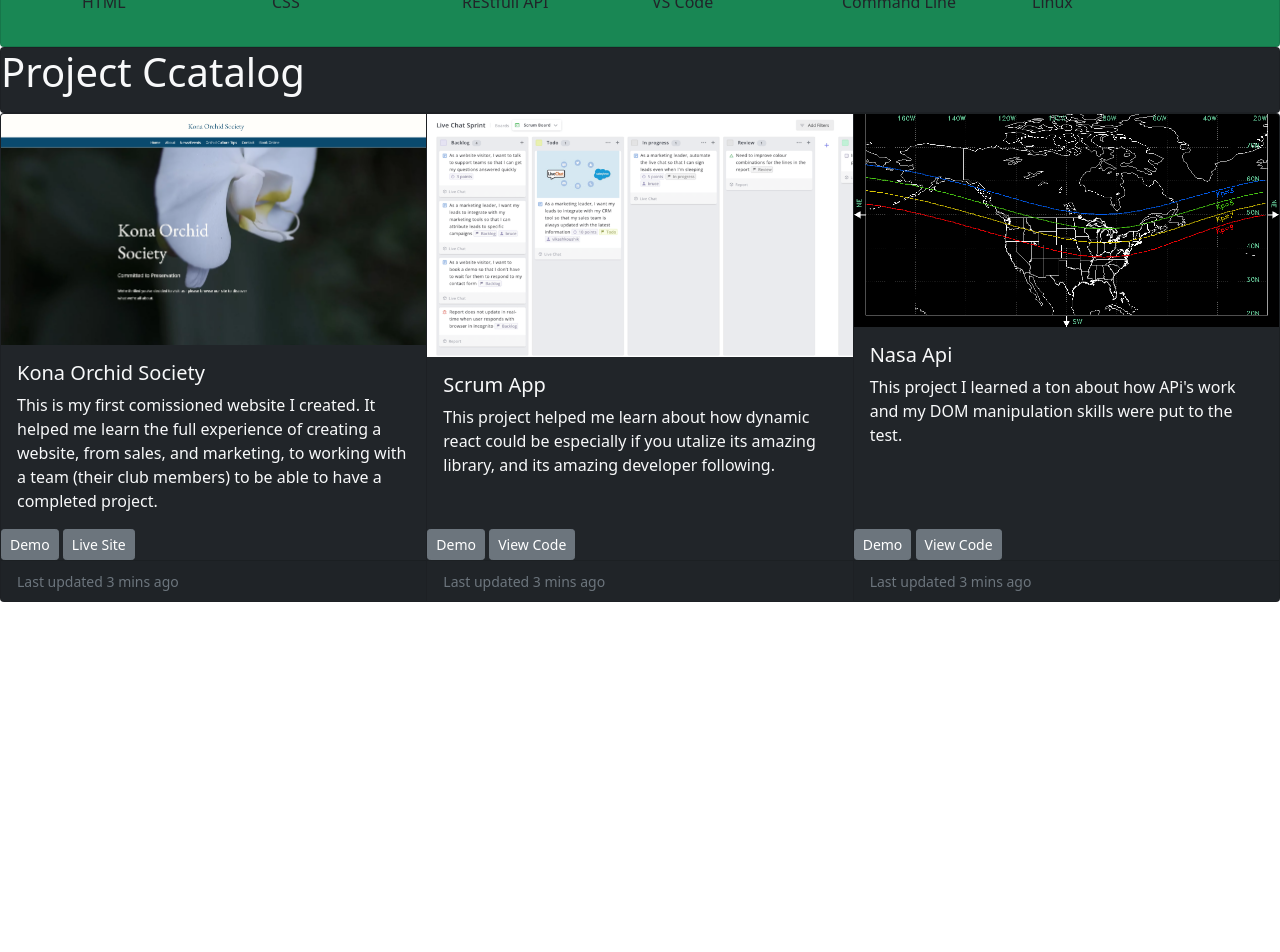
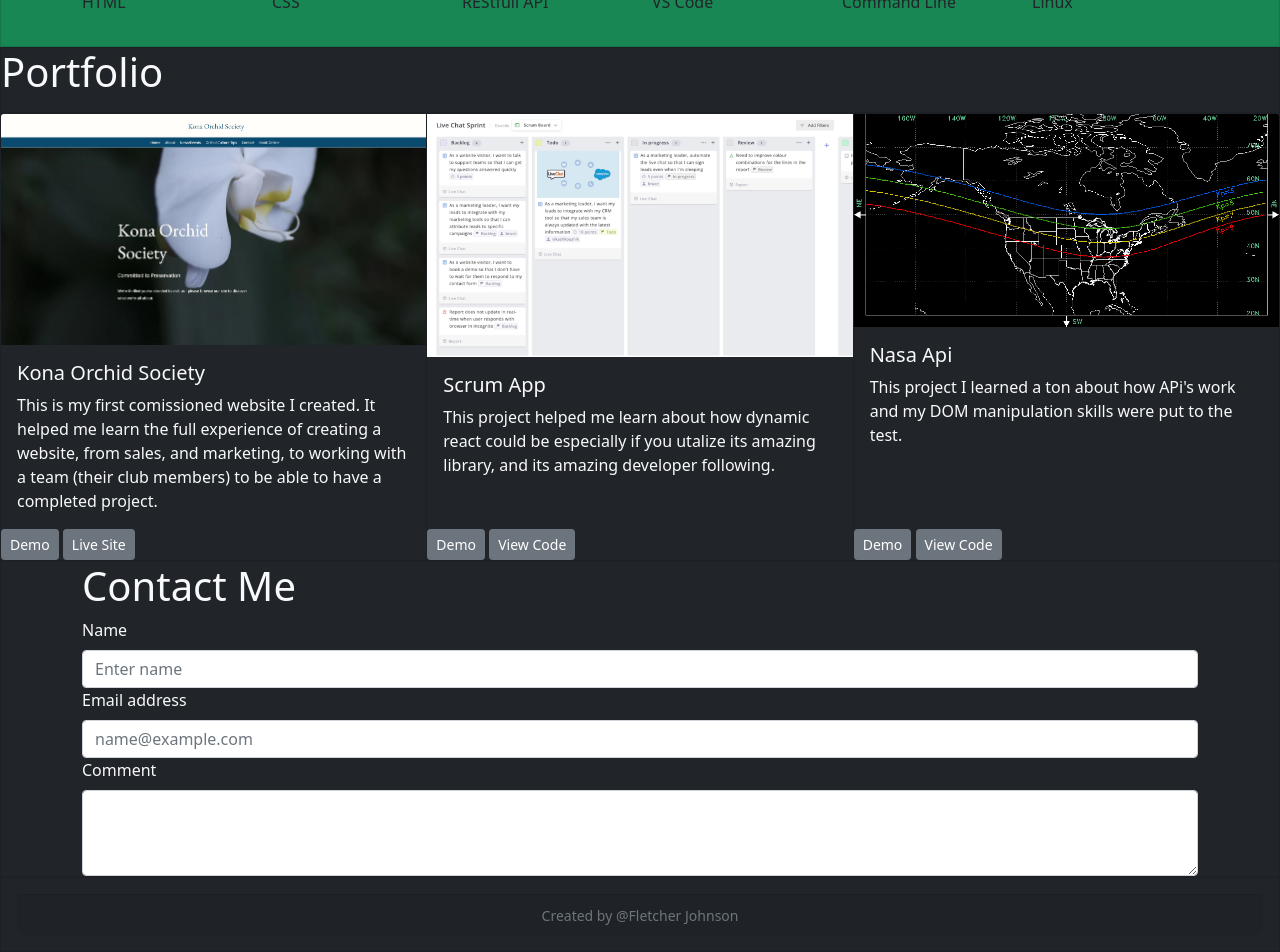
Before and after one commit to FletcherJay/FletcherJay.github.io, a React (Create React App) app: page / in a window 1280 px wide. Shown: the part 1213-2165 px from the top of the page. Before the commit the page ends 1815 px from the top, so only its background shows below. Built offline with nearby package versions, Linux system fonts and the light colour scheme.

Commit message:
demo partially working added scrum video

```diff
--- a/src/App.js
+++ b/src/App.js
@@ -6,6 +6,8 @@ import Projectcard from './Components/Projectcard';
 import Bonsai from './Components/Bonsai';
 import Typewriter from './Components/Typewriter';
 import Techstack from './Components/Techstack';
+import Contactform from './Components/Contactform';
+import Footer from './Components/Footer';
 const App = () => {
 
 
@@ -36,6 +38,8 @@ const App = () => {
 
       <Techstack/>
       <Projectcard/>
+      <Contactform/>
+      <Footer/>
     </div>
   );
 }
--- /dev/null
+++ b/src/Components/Contactform.jsx
@@ -0,0 +1,27 @@
+import React from 'react'
+import { Container, Form,Card } from 'react-bootstrap'
+
+const Contactform = () => {
+  return (
+    <Card bg="dark" text="light" style={{ borderRadius: '0px' }}>
+    <Container >
+      <Form ><h1>Contact Me</h1>
+        <Form.Group controlId="form.Name">
+            <Form.Label>Name</Form.Label>
+            <Form.Control type="text" placeholder="Enter name" />
+        </Form.Group>
+        <Form.Group controlId="form.Email">
+            <Form.Label>Email address</Form.Label>
+            <Form.Control type="email" placeholder="name@example.com" />
+        </Form.Group>
+        <Form.Group controlId="form.Textarea">
+            <Form.Label>Comment</Form.Label>
+            <Form.Control as="textarea" rows={3} />
+        </Form.Group>
+      </Form>
+    </Container>
+    </Card>
+  )
+}
+
+export default Contactform
--- /dev/null
+++ b/src/Components/Footer.jsx
@@ -0,0 +1,19 @@
+import React from 'react'
+import { Card } from 'react-bootstrap'
+
+const Footer = () => {
+  return (
+    <div>
+
+    <Card bg="dark" style={{ borderRadius: '0px' }}>
+    <Card.Body>
+      <Card.Footer style={{ textAlign: 'center' }}>
+      <small className="text-muted" style={{ textAlign: 'center' }}>Created by @Fletcher Johnson</small>
+      </Card.Footer>
+      </Card.Body>
+      </Card>
+  </div>
+  )
+}
+
+export default Footer
--- a/src/Components/Mainnav.jsx
+++ b/src/Components/Mainnav.jsx
@@ -20,7 +20,7 @@ function Mainnav() {
             >
               <Nav.Link href="#action1">Home</Nav.Link>
               <Nav.Link href="#action1">Contact</Nav.Link>
-              <Button variant="outline-success">Resume</Button>
+              <Button href="#action1" target="_blank" variant="outline-success" >Resume</Button>
 
               <Nav.Link href="#action1"><FaTwitter/></Nav.Link>
               <Nav.Link href="#action1"><FaGithub/></Nav.Link>
--- a/src/Components/Projectcard.jsx
+++ b/src/Components/Projectcard.jsx
@@ -1,25 +1,28 @@
-import React from 'react'
+import { React, useState, useRef } from 'react'
 import { Card, CardGroup, Button } from 'react-bootstrap'
 import Bonsai from '../Bonsai.JPG'
 import Kosheader from "../screencapture-konaorchidsociety-org-2022-04-22-11_58_52 (2).png"
 import { Popover } from 'bootstrap'
-import { OverlayTrigger } from 'react-bootstrap'
+import { OverlayTrigger, Overlay, Tooltip } from 'react-bootstrap'
 import { render } from '@testing-library/react'
 import Kindex from "../Aurora_Kp_Map_North_America.gif"
 import Scrumholder from "../Scrum-app-holder.png"
+import ScrumDemo from "../2022-04-24 13-57-09.mp4"
+import demoKoa from "../screencapture-konaorchidsociety-org-2022-04-22-11_58_52.png"
 const Projectcard = () => {
-
+  const [show, setShow] = useState(false);
+  const target = useRef(null);
 
   return (
     <div>
 
-      <Card bg="dark" text="light">
-        <Card.Title><h1>Project Ccatalog</h1>
+      <Card bg="dark" text="light" style={{ borderRadius: '0px' }}>
+        <Card.Title><h1>Portfolio</h1>
         </Card.Title>
       </Card>
 
       <CardGroup >
-  <Card bg="dark" text="light">
+  <Card bg="dark" text="light" style={{ borderRadius: '0px' }}>
 
     <Card.Img variant="top" src={Kosheader} />
     <Card.Body>
@@ -29,16 +32,23 @@ const Projectcard = () => {
       </Card.Text>
     </Card.Body>
       <div>
-        <Button href="#" variant="secondary" size="sm">
-          Demo
-        </Button>{' '}
+      <>
+      <Button ref={target} onClick={() => setShow(!show)} variant="secondary" size="sm">
+        Demo
+      </Button>{' '}
+      <Overlay target={target.current} show={show} placement="right">
+        {(props) => (
+          <Card.Img src={demoKoa}  {...props}>
+
+          </Card.Img>
+        )}
+      </Overlay>
+    </>
         <Button href="https://www.konaorchidsociety.org/" target="_blank" variant="secondary" size="sm">
           Live Site
         </Button>{' '}
       </div>
-    <Card.Footer>
-      <small className="text-muted">Last updated 3 mins ago</small>
-    </Card.Footer>
+
   </Card>
   <Card bg="dark" text="light">
     <Card.Img variant="top" src={Scrumholder} />
@@ -49,18 +59,25 @@ const Projectcard = () => {
       </Card.Text>
     </Card.Body>
     <div>
-        <Button href="#" variant="secondary" size="sm">
-          Demo
-        </Button>{' '}
+    <>
+      <Button ref={target} onClick={() => setShow(!show)} variant="secondary" size="sm">
+        Demo
+      </Button>{' '}
+      <Overlay target={target.current} show={show} placement="right">
+        {(props) => (
+          <video src={ScrumDemo} width="750" height="500" controls{...props}>
+            My Tooltip
+          </video>
+        )}
+      </Overlay>
+    </>
         <Button href="https://github.com/FletcherJay/Scrum-React" target="_blank" variant="secondary" size="sm">
           View Code
         </Button>{' '}
       </div>
-    <Card.Footer>
-      <small className="text-muted">Last updated 3 mins ago</small>
-    </Card.Footer>
+
   </Card>
-  <Card bg="dark" text="light">
+  <Card bg="dark" text="light" style={{ borderRadius: '0px' }}>
     <Card.Img variant="top" src={Kindex} />
     <Card.Body>
       <Card.Title>Nasa Api</Card.Title>
@@ -76,9 +93,7 @@ const Projectcard = () => {
           View Code
         </Button>{' '}
       </div>
-    <Card.Footer>
-      <small className="text-muted">Last updated 3 mins ago</small>
-    </Card.Footer>
+
   </Card>
 </CardGroup>
 
--- a/src/Components/Techstack.jsx
+++ b/src/Components/Techstack.jsx
@@ -7,7 +7,7 @@ import { DiVisualstudio } from "react-icons/di";
 const Techstack = () => {
   return (
     <div>
-    <Card bg="success"  text="dark">
+    <Card bg="success"  text="dark" style={{ borderRadius: '0px' }}>
 
       <Card.Body>
         <h5>SKILLS & TOOLS</h5>
--- a/src/index.css
+++ b/src/index.css
@@ -1,4 +1,5 @@
 body {
+  background-color: black;
   margin: 40px;
   font-family: -apple-system, BlinkMacSystemFont, 'Segoe UI', 'Roboto', 'Oxygen',
     'Ubuntu', 'Cantarell', 'Fira Sans', 'Droid Sans', 'Helvetica Neue',
```
Also changed, not shown: src/App.css (line endings or trailing spaces), 1 other file (tests, documents, lock files or other folders).
